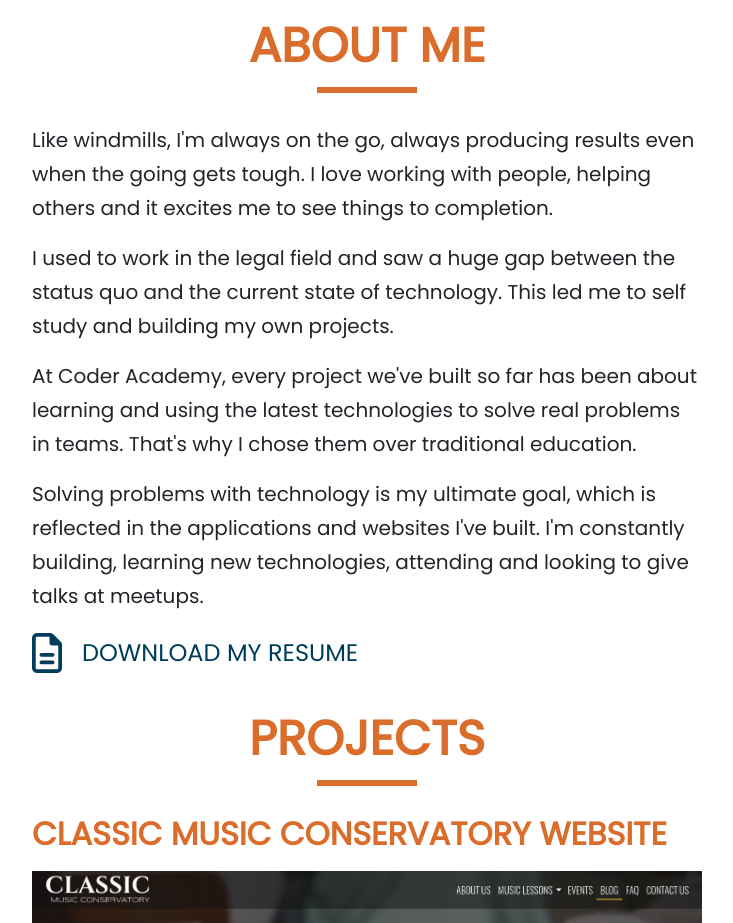
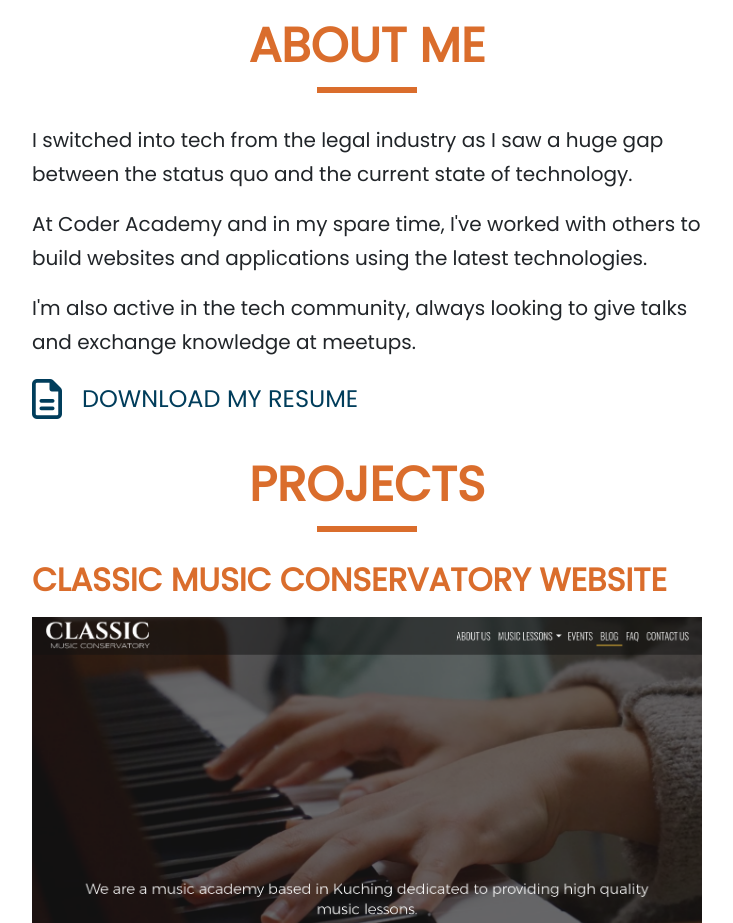
Before and after one commit to johnvoon/portfolio-website, a plain HTML site: page index.html in a window 1280 px wide. Shown: the part 820-1743 px from the top of the page, without its empty margins (273-1006 px from the left). Drawn offline with Linux system fonts and the light colour scheme.

Commit message:
Updated README, added colour scheme image

```diff
--- a/index.html
+++ b/index.html
@@ -102,20 +102,13 @@
       <section id="about" class="about-me">
         <h2>About Me</h2>
         <p>
-          Like windmills, I'm always on the go, always producing results even when the going gets tough. I love working with people,
-          helping others and it excites me to see things to completion.
+          I switched into tech from the legal industry as I saw a huge gap between the status quo and the current state of technology.
         </p>
         <p>
-          I used to work in the legal field and saw a huge gap between the status quo and the current state of technology. This led
-          me to self study and building my own projects.
+          At Coder Academy and in my spare time, I've worked with others to build websites and applications using the latest technologies.
         </p>
         <p>
-          At Coder Academy, every project we've built so far has been about learning and using the latest technologies to solve real
-          problems in teams. That's why I chose them over traditional education.
-        </p>
-        <p>
-          Solving problems with technology is my ultimate goal, which is reflected in the applications and websites I've built. I'm
-          constantly building, learning new technologies, attending and looking to give talks at meetups.
+          I'm also active in the tech community, always looking to give talks and exchange knowledge at meetups.
         </p>
         <a href="/assets/John-Voon-Resume.pdf" class="about__resume" download>
           <span class="fa fa-file-text-o fa-2x about__resume-icon"></span>
```
Also changed, not shown: README.md, assets/images/colour-scheme.png (added).
